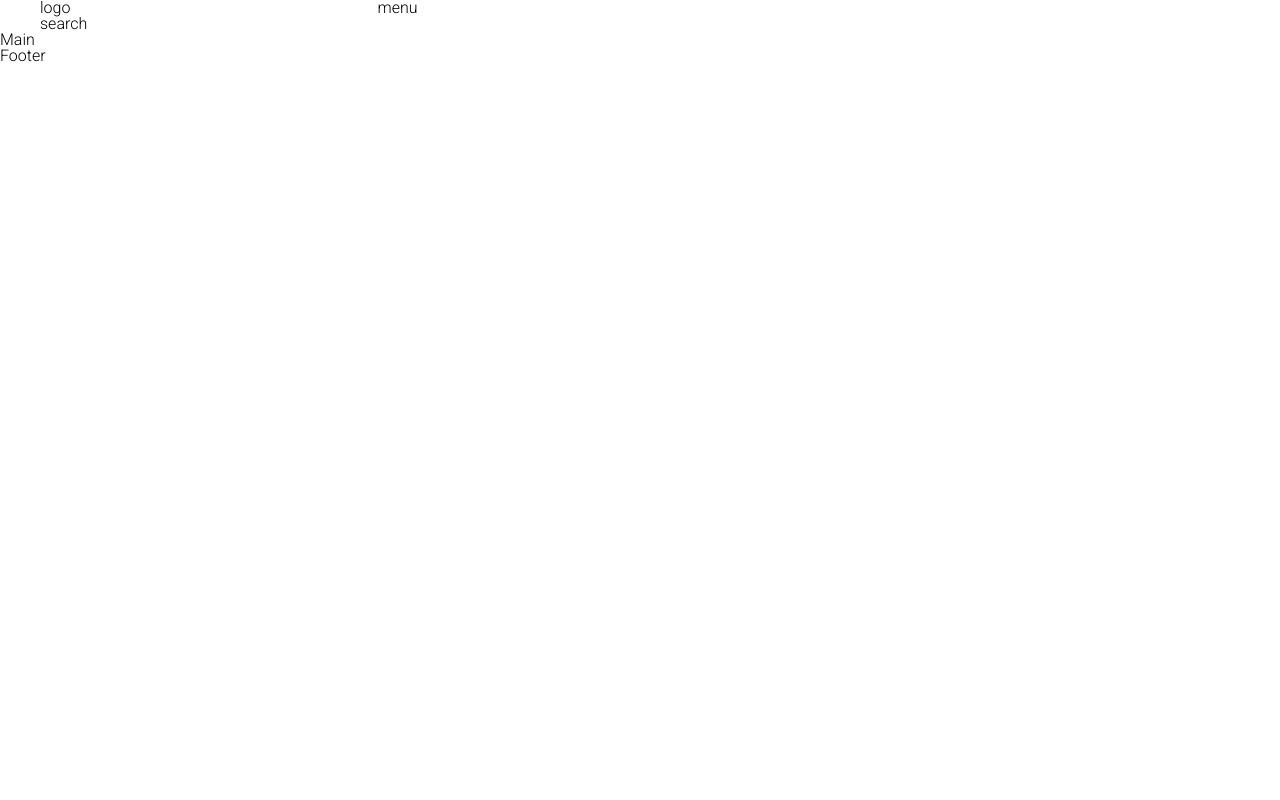
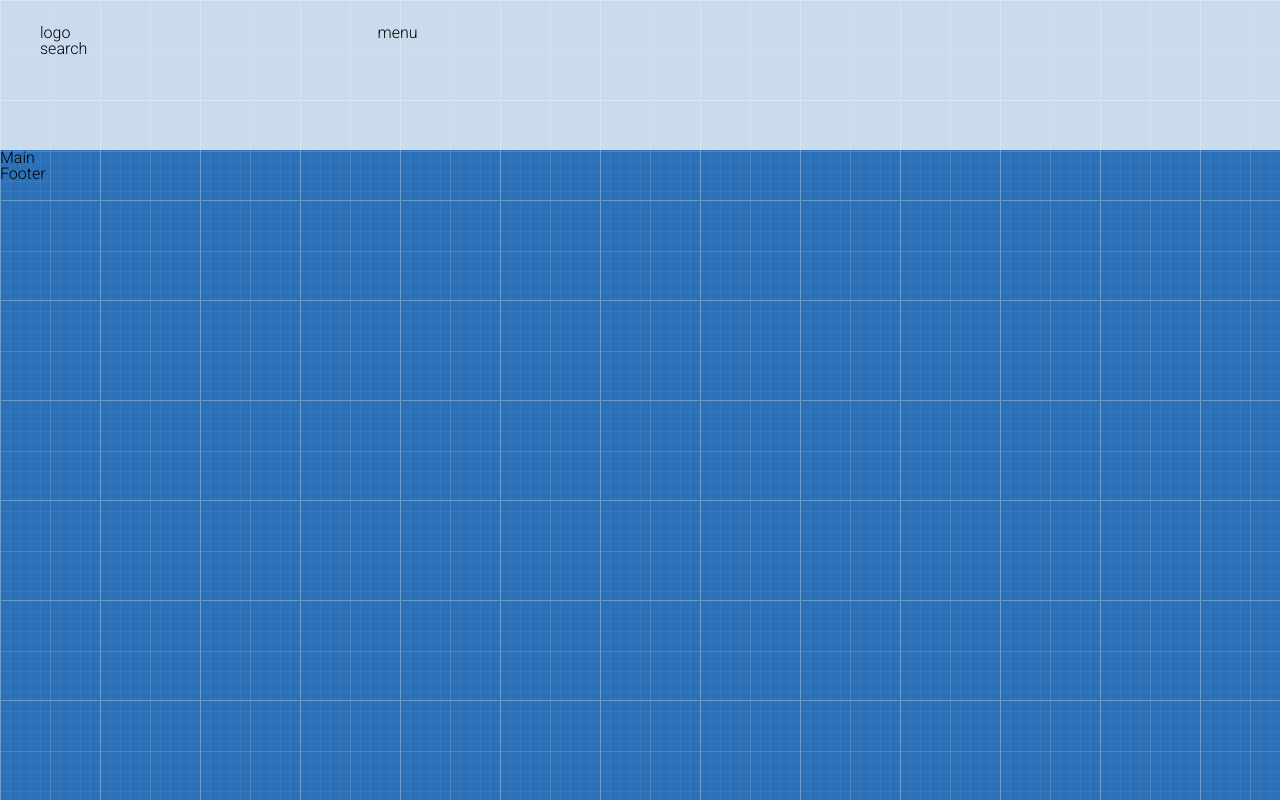
Before and after one commit to YounShiva/project, a plain HTML site: page index.html in a window 1280 px wide. Drawn offline with Linux system fonts and the light colour scheme.

Commit message:
add style for header

```diff
--- a/style.css
+++ b/style.css
@@ -1,6 +1,7 @@
 @import url('https://fonts.googleapis.com/css2?family=Roboto:wght@300;700&display=swap');
 body {
     font-family: 'Roboto', sans-serif;
+    background-image: url(shop-project/images/patt.png);
 
 }
 .container {
@@ -49,3 +50,8 @@ body {
     padding-left: 15px;
     padding-right: 15px;
 }
+.header {
+    background-color: rgba(255, 255, 255, 0.75);
+    height: 100px;
+    padding: 25px 0;
+}
```
Also changed, not shown: index.html (+3 -1 lines), shop-project/images/icon (3).png (added), shop-project/images/patt.png (added).
